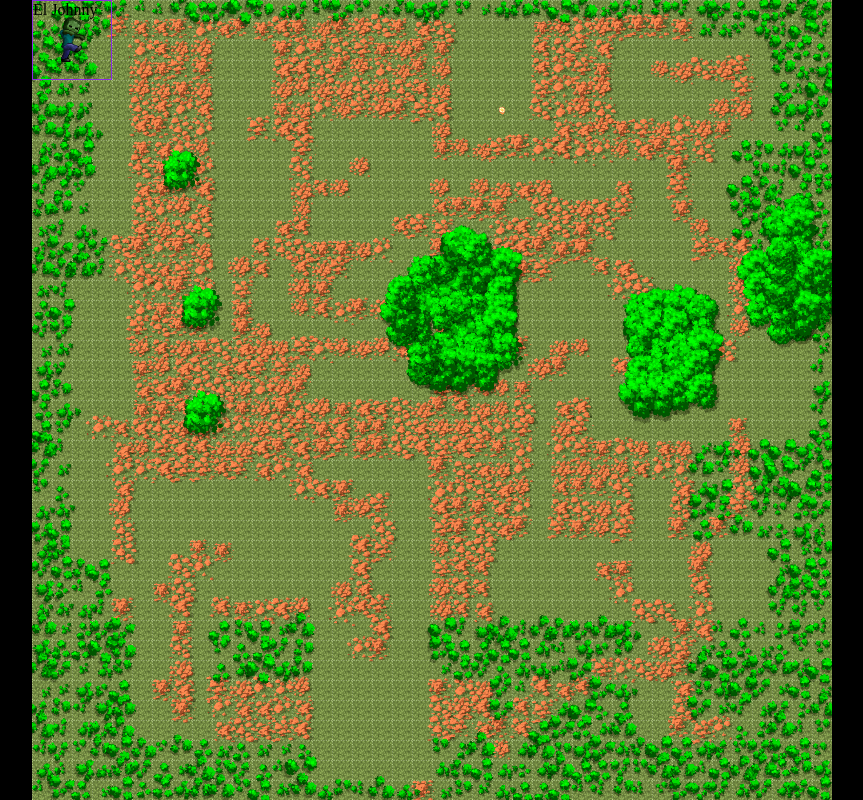
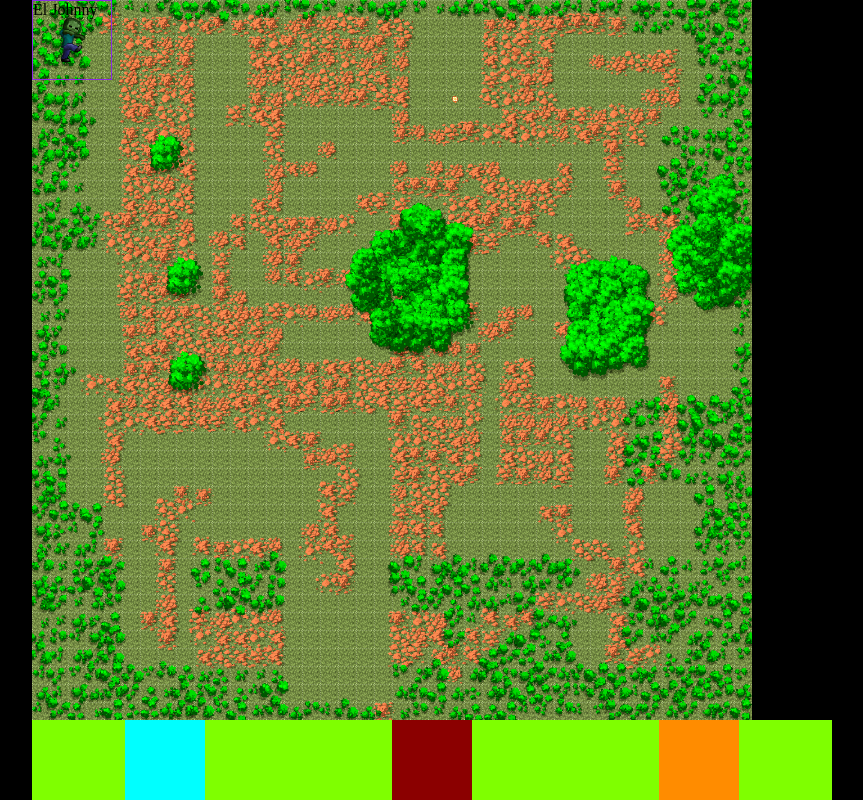
Before and after one commit to gcarolina03/pikachusAdventure, a plain HTML site: page index.html in a window 1280 px wide. Shown: the whole page, without its empty margins (208-1071 px from the left). Drawn offline with Linux system fonts and the light colour scheme.

Commit message:
interface created

```diff
--- a/index.html
+++ b/index.html
@@ -18,6 +18,12 @@
             <div class="pixel">El Johnny</div>
             <!-- <div id="tree1"></div> -->
         </div>
+        <div class="interface">
+            <div id="timer">
+            </div>
+            <div id="life"></div>
+            <div id="key"></div>
+        </div>
     </div>
 </body>
 </html>
--- a/style.css
+++ b/style.css
@@ -10,6 +10,10 @@
     display: flex;
     justify-content: center;
     background-color: black;
+    flex-direction: column;
+    justify-content:flex-end;
+    align-items: center;
+
 }
 
 #game {
@@ -18,6 +22,7 @@
     background-repeat: no-repeat;
     background-size: contain;
     height: 800px;
+
     position: relative;
 }
 
@@ -31,6 +36,37 @@
     position: absolute;
 }
 
+.interface {
+    width:800px;
+    height: 80px;
+    background-color: chartreuse;
+    background-size: contain;
+    position: relative;
+    display: flex;
+    flex-direction: row;
+    justify-content: space-around;
+
+}
+
+#life{
+    background-color: darkred;
+    width: 80px;
+    height:80px ;
+
+}
+#timer{
+    background-color: aqua;
+    width: 80px;
+    height: 80px;
+
+}
+#key{
+    background-color: darkorange;
+    width: 80px;
+    height: 80px;
+
+}
+
 /* #tree1 {
     border: solid red 2px;
     left: 155px;
```
